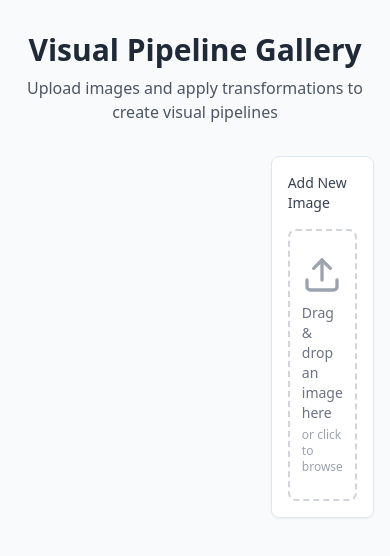
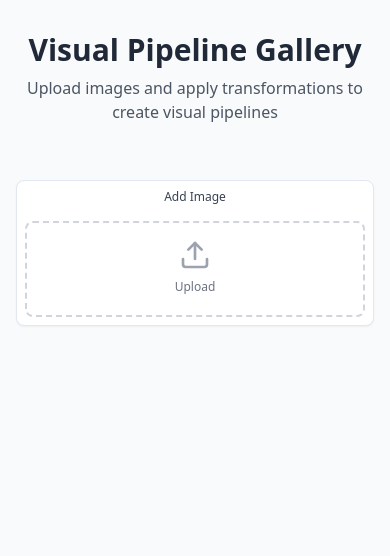
Before and after one commit to osbyrne/pixelpipes, a React (Vite) app: page / in a window 390 px wide. Shown: the top 556 px of the page. Built offline with nearby package versions, Linux system fonts and the light colour scheme.

Commit message:
Improve mobile responsiveness
Remove text from icon buttons on mobile devices.

```diff
--- a/src/components/ImageUploader.tsx
+++ b/src/components/ImageUploader.tsx
@@ -63,10 +63,11 @@ const ImageUploader: React.FC<ImageUploaderProps> = ({ onImageUpload }) => {
   };
 
   return (
-    <div className="p-4 bg-white rounded-lg border shadow-sm flex flex-col items-center">
-      <h3 className="text-sm font-medium text-gray-700 mb-4">Add New Image</h3>
+    <div className="p-2 sm:p-4 bg-white rounded-lg border shadow-sm flex flex-col items-center">
+      <h3 className="text-xs sm:text-sm font-medium text-gray-700 mb-4 hidden sm:block">Add New Image</h3>
+      <h3 className="text-xs font-medium text-gray-700 mb-4 sm:hidden">Add Image</h3>
       <div
-        className={`border-2 border-dashed rounded-lg p-6 w-full flex flex-col items-center justify-center cursor-pointer transition-colors
+        className={`border-2 border-dashed rounded-lg p-4 sm:p-6 w-full flex flex-col items-center justify-center cursor-pointer transition-colors
           ${isDragging ? 'border-blue-500 bg-blue-50' : 'border-gray-300 hover:border-blue-400'}`}
         onDragOver={handleDragOver}
         onDragLeave={handleDragLeave}
@@ -80,9 +81,10 @@ const ImageUploader: React.FC<ImageUploaderProps> = ({ onImageUpload }) => {
           onChange={handleFileInput}
           accept="image/*"
         />
-        <Upload className="h-10 w-10 text-gray-400 mb-2" />
-        <p className="text-sm text-gray-500 mb-1">Drag & drop an image here</p>
-        <p className="text-xs text-gray-400">or click to browse</p>
+        <Upload className="h-8 w-8 sm:h-10 sm:w-10 text-gray-400 mb-2" />
+        <p className="text-xs sm:text-sm text-gray-500 mb-1 hidden sm:block">Drag & drop an image here</p>
+        <p className="text-xs text-gray-500 mb-1 sm:hidden">Upload</p>
+        <p className="text-xs text-gray-400 hidden sm:block">or click to browse</p>
       </div>
     </div>
   );
--- a/src/components/Pipeline.tsx
+++ b/src/components/Pipeline.tsx
@@ -4,6 +4,7 @@ import TransformPanel from './TransformPanel';
 import { Button } from '@/components/ui/button';
 import { useToast } from '@/hooks/use-toast';
 import { Card } from '@/components/ui/card';
+import { Palette, Contrast } from 'lucide-react';
 
 interface PipelineProps {
   imageUrl: string;
@@ -40,25 +41,42 @@ const Pipeline: React.FC<PipelineProps> = ({ imageUrl, transforms = [], layoutTy
     }
   };
 
+  // Get icon for transform type
+  const getTransformIcon = (type: TransformType) => {
+    switch (type) {
+      case 'grayscale':
+        return Contrast;
+      case 'sepia':
+        return Palette;
+      default:
+        return Palette;
+    }
+  };
+
   // Render transform controls only
   if (layoutType === 'transforms-only') {
     return (
       <div className="flex flex-col space-y-4">
         <div className="p-4 rounded-lg bg-white shadow-sm border">
-          <h3 className="text-sm font-medium text-gray-700 mb-3">Available Transforms</h3>
+          <h3 className="text-sm font-medium text-gray-700 mb-3 hidden sm:block">Available Transforms</h3>
+          <h3 className="text-sm font-medium text-gray-700 mb-3 sm:hidden">Transforms</h3>
           <div className="grid gap-2">
-            {availableTransforms.map((transform) => (
+            {availableTransforms.map((transform) => {
+              const Icon = getTransformIcon(transform.type);
+              return (
                 <Button
                   key={transform.type}
                   variant="outline"
                   size="sm"
-                className="justify-start"
+                  className="justify-start sm:justify-start justify-center"
                   onClick={() => handleAddTransform(transform)}
                   disabled={isProcessing}
                 >
-                {transform.label}
+                  <Icon className="h-4 w-4" />
+                  <span className="hidden sm:inline ml-2">{transform.label}</span>
                 </Button>
-            ))}
+              );
+            })}
           </div>
         </div>
       </div>
@@ -68,18 +86,18 @@ const Pipeline: React.FC<PipelineProps> = ({ imageUrl, transforms = [], layoutTy
   // Render images only - with each transform result shown in a vertical column
   if (layoutType === 'images-only') {
     return (
-      <div className="flex flex-col space-y-4 min-w-[200px]">
+      <div className="flex flex-col space-y-4 min-w-[150px] sm:min-w-[200px]">
         {/* Original Image */}
         <Card className="overflow-hidden">
-          <div className="bg-gray-50 px-4 py-2 border-b">
-            <h3 className="text-sm font-medium text-gray-700">Original</h3>
+          <div className="bg-gray-50 px-2 sm:px-4 py-2 border-b">
+            <h3 className="text-xs sm:text-sm font-medium text-gray-700">Original</h3>
           </div>
-          <div className="p-4">
+          <div className="p-2 sm:p-4">
             <img
               src={imageUrl}
               alt="Original"
               className="w-full h-auto object-contain rounded"
-              style={{ maxHeight: '150px' }}
+              style={{ maxHeight: '120px' }}
             />
           </div>
         </Card>
@@ -87,17 +105,17 @@ const Pipeline: React.FC<PipelineProps> = ({ imageUrl, transforms = [], layoutTy
         {/* Transform Results */}
         {transforms.map((transform, index) => (
           <Card key={`${transform.type}-${index}`} className="overflow-hidden">
-            <div className="bg-gray-50 px-4 py-2 border-b">
-              <h3 className="text-sm font-medium text-gray-700 capitalize">
+            <div className="bg-gray-50 px-2 sm:px-4 py-2 border-b">
+              <h3 className="text-xs sm:text-sm font-medium text-gray-700 capitalize">
                 {transform.type}
               </h3>
             </div>
-            <div className="p-4">
+            <div className="p-2 sm:p-4">
               <img
                 src={transform.imageUrl}
                 alt={`${transform.type} transform`}
                 className="w-full h-auto object-contain rounded"
-                style={{ maxHeight: '150px' }}
+                style={{ maxHeight: '120px' }}
               />
             </div>
           </Card>
--- a/src/pages/Index.tsx
+++ b/src/pages/Index.tsx
@@ -104,9 +104,10 @@ const Index = () => {
           <p className="text-gray-600">Upload images and apply transformations to create visual pipelines</p>
         </header>
 
-        <div className="grid grid-cols-3 gap-6">
+        {/* Mobile: Stack vertically, Desktop: 3 columns */}
+        <div className="flex flex-col lg:grid lg:grid-cols-3 gap-6">
           {/* Left column - Transforms */}
-          <div className="col-span-1">
+          <div className="order-1 lg:col-span-1">
             {pipelines.length > 0 && (
               <Pipeline
                 imageUrl={pipelines[0].imageUrl}
@@ -116,8 +117,13 @@ const Index = () => {
             )}
           </div>
 
-          {/* Middle column - Images */}
-          <div className="col-span-1 flex gap-4">
+          {/* Right column - Image uploader (on mobile, show first) */}
+          <div className="order-2 lg:order-3 lg:col-span-1">
+            <ImageUploader onImageUpload={handleImageUpload} />
+          </div>
+
+          {/* Middle column - Images (show last on mobile) */}
+          <div className="order-3 lg:order-2 lg:col-span-1 flex gap-2 overflow-x-auto">
             {pipelines.map((pipeline) => (
               <Pipeline
                 key={pipeline.id}
@@ -127,11 +133,6 @@ const Index = () => {
               />
             ))}
           </div>
-
-          {/* Right column - Image uploader */}
-          <div className="col-span-1">
-            <ImageUploader onImageUpload={handleImageUpload} />
-          </div>
         </div>
       </div>
     </div>
```
Lines whose indentation alone changed are shown as unchanged.
